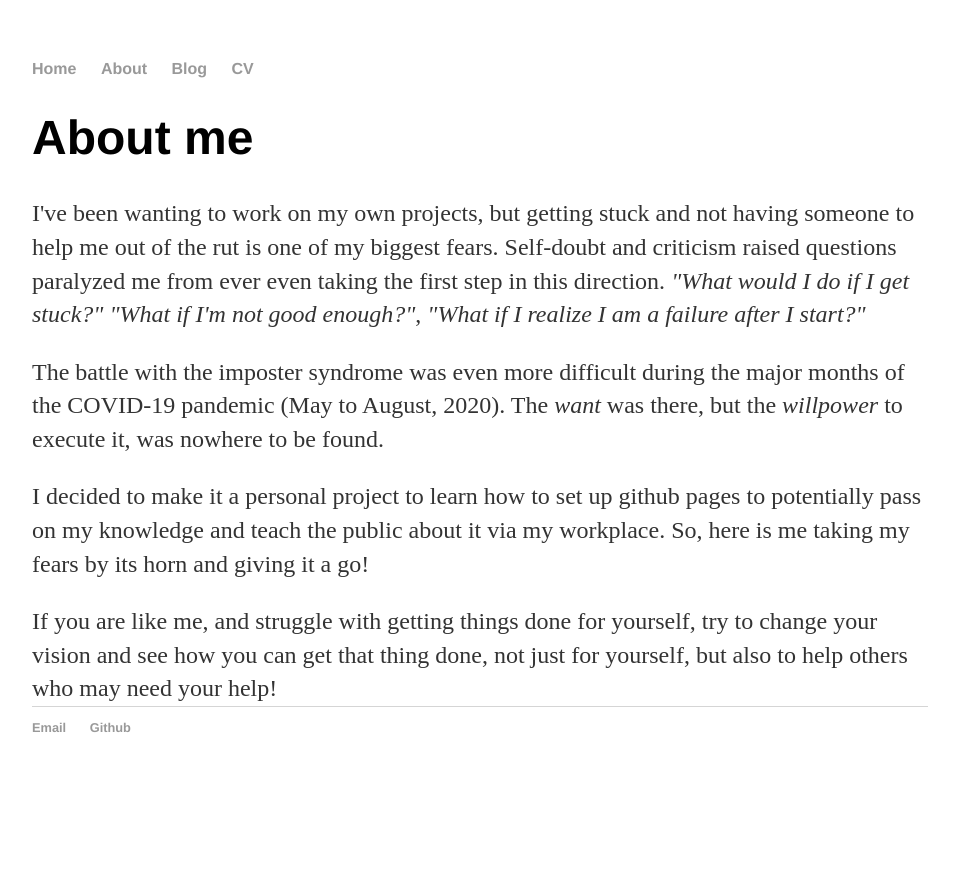
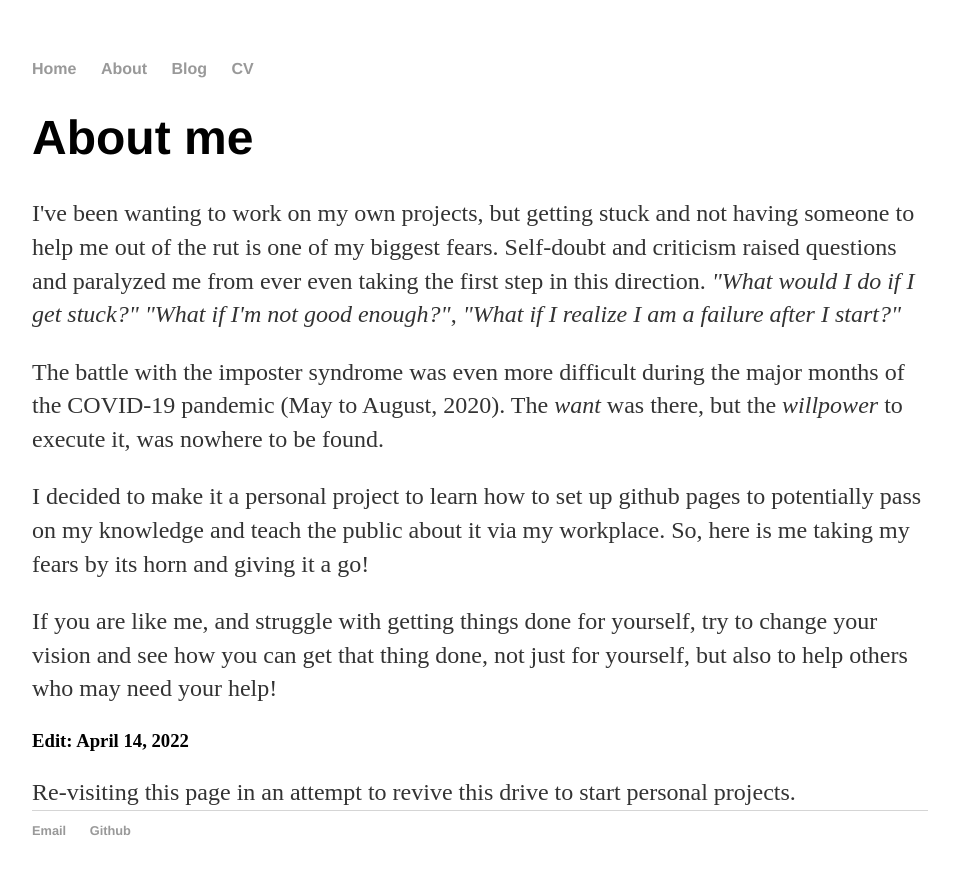
Before and after one commit to nstha21/nstha21.github.io, a Jekyll site: the page built from about/index.html, in a window 1280 px wide. Shown: the top 874 px of the page, without its empty margins (160-1119 px from the left). Built offline with Jekyll 4.4.1, drawn with Linux system fonts in a browser that asks for light colours.

Commit message:
Update index.html

```diff
--- a/about/index.html
+++ b/about/index.html
@@ -5,7 +5,7 @@ title: About Nish
 
 <div class="blurb">
   <h1>About me</h1>
-    <p>I've been wanting to work on my own projects, but getting stuck and not having someone to help me out of the rut is one of my biggest fears. Self-doubt and criticism raised questions paralyzed me from ever even taking the first step in this direction. <i>"What would I do if I get stuck?"</i>
+    <p>I've been wanting to work on my own projects, but getting stuck and not having someone to help me out of the rut is one of my biggest fears. Self-doubt and criticism raised questions and paralyzed me from ever even taking the first step in this direction. <i>"What would I do if I get stuck?"</i>
 <i>"What if I'm not good enough?"</i>, <i>"What if I realize I am a failure after I start?"</i> </p>
     <p>The battle with the imposter syndrome was even more difficult during the major months of the COVID-19 pandemic (May to August, 2020).
   The <i>want</i> was there, but the <i>willpower</i> to execute it, was nowhere to be found. </p>
@@ -13,4 +13,6 @@ title: About Nish
      So, here is me taking my fears by its horn and giving it a go! </p>
     <p> If you are like me, and struggle with getting things done for yourself, try to change your vision and see how you can get that thing done, not just for yourself, but also to help others who may need your help!</p>
 
+  <h3> Edit: April 14, 2022 </h3>
+  <p>Re-visiting this page in an attempt to revive this drive to start personal projects. </p>
 </div> <!-- /.blurb -->
```
